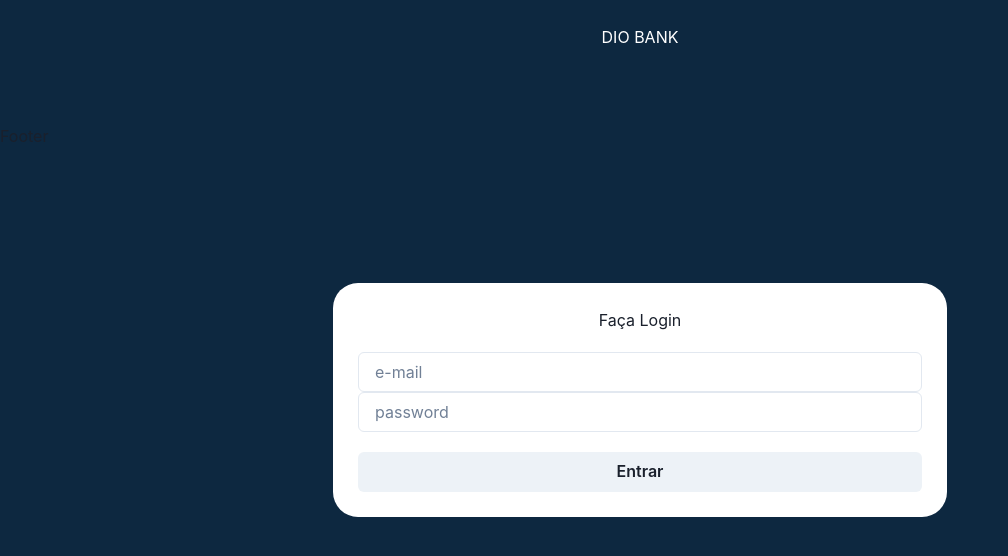
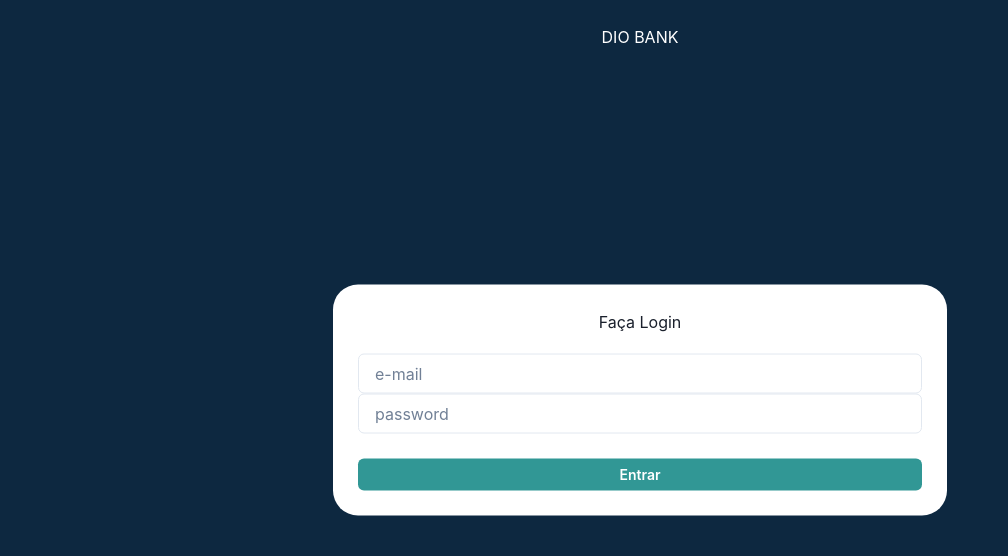
Before and after one commit to acnormun/dio-ts-fullstack, a React (Vite) app in the folder my-app/: page / in a window 1280 px wide. Shown: the top 556 px of the page, without its empty margins (0-1008 px from the left). Built offline with nearby package versions, Linux system fonts and the light colour scheme.

Commit message:
trabalhando com estados

```diff
--- a/my-app/jest.config.ts
+++ b/my-app/jest.config.ts
@@ -3,5 +3,6 @@ module.exports = {
     transform: {
       '^.+\\.(ts|tsx)?$': 'ts-jest',
       "^.+\\.(js|jsx)$": "babel-jest",
-    }
+    },
+    testEnvironment: 'jsdom',
   };
--- a/my-app/package.json
+++ b/my-app/package.json
@@ -38,6 +38,7 @@
     "eslint-plugin-react-hooks": "^4.6.0",
     "eslint-plugin-react-refresh": "^0.4.1",
     "jest": "^29.6.1",
+    "jest-environment-jsdom": "^29.6.1",
     "ts-node": "^10.9.1",
     "typescript": "^5.0.2",
     "vite": "^4.4.0"
--- a/my-app/src/App.tsx
+++ b/my-app/src/App.tsx
@@ -1,6 +1,7 @@
 import { ChakraProvider, Box } from "@chakra-ui/react";
 import { LoginCard } from "./components/LoginCard";
 import { Layout } from "./components/Layout";
+import { useState } from "react";
 
 function App() {
   return (
--- /dev/null
+++ b/my-app/src/components/DButton/DButton.tsx
@@ -0,0 +1,19 @@
+import { Button } from "@chakra-ui/react"
+
+interface IDButton {
+    onClick: () => void
+}
+
+export const DButton = ({onClick}: IDButton) => {
+    return (
+        <Button
+        onClick={onClick}
+        colorScheme="teal"
+        size='sm'
+        width="100%"
+        marginTop="5px"
+        >
+            Entrar
+        </Button>
+    )
+}
--- a/my-app/src/components/Layout.tsx
+++ b/my-app/src/components/Layout.tsx
@@ -7,7 +7,6 @@ export const Layout = ({ children }: any) => {
     <Box minHeight="100vh" backgroundColor="#0D2840">
       <Header />
       {children}
-      <Footer />
     </Box>
   );
 };
--- a/my-app/src/components/LoginCard.tsx
+++ b/my-app/src/components/LoginCard.tsx
@@ -1,17 +1,23 @@
 import { AbsoluteCenter, Box, Button, Center, Input } from "@chakra-ui/react"
 import { login } from "../services/login"
+import { useState } from "react"
+import { DButton } from "./DButton/DButton"
 
 export const LoginCard = () => {
+  const [email, setEmail] = useState('')
+  console.log('email: ', email);
+
     return (
+
         <AbsoluteCenter>
           <Box backgroundColor="#ffff" borderRadius="25px" padding="25px">
             <Center paddingBottom={5}>
               <h1>Faça Login</h1>
             </Center>
-            <Input placeholder="e-mail"/>
+            <Input placeholder="e-mail" value={email}onChange={(event) => setEmail(event?.target.value)}/>
             <Input placeholder="password" />
             <Center paddingTop={5}>
-              <Button width="100%" onClick={login}>Entrar</Button>
+              <DButton onClick={() => login(email)}/>
             </Center>
           </Box>
         </AbsoluteCenter>
--- a/my-app/src/services/login.tsx
+++ b/my-app/src/services/login.tsx
@@ -1,3 +1,3 @@
-export const login = (): void => {
-    alert('Bem vindo!')
+export const login = (email: string): void => {
+    alert(`Bem vindo(a) ${email}!`)
 }
```
Also changed, not shown: 2 other files (tests, documents, lock files or other folders).
